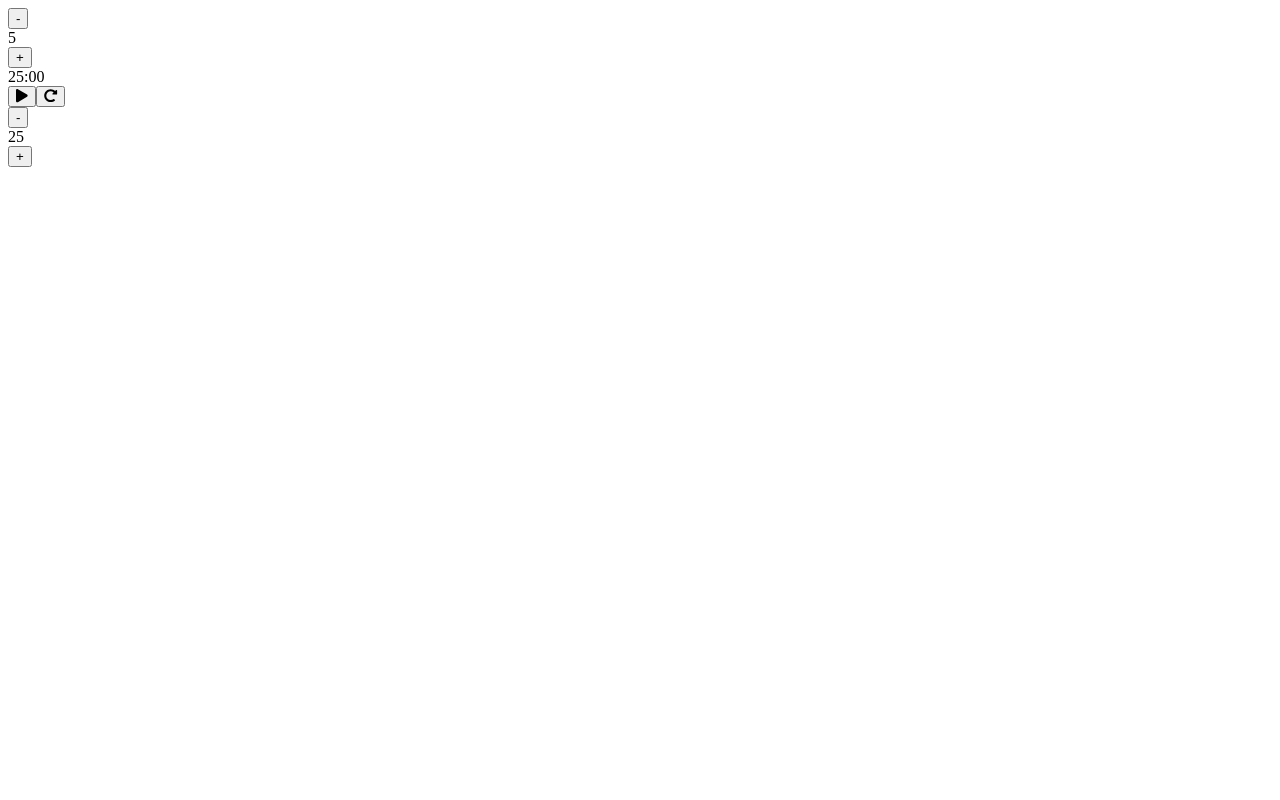
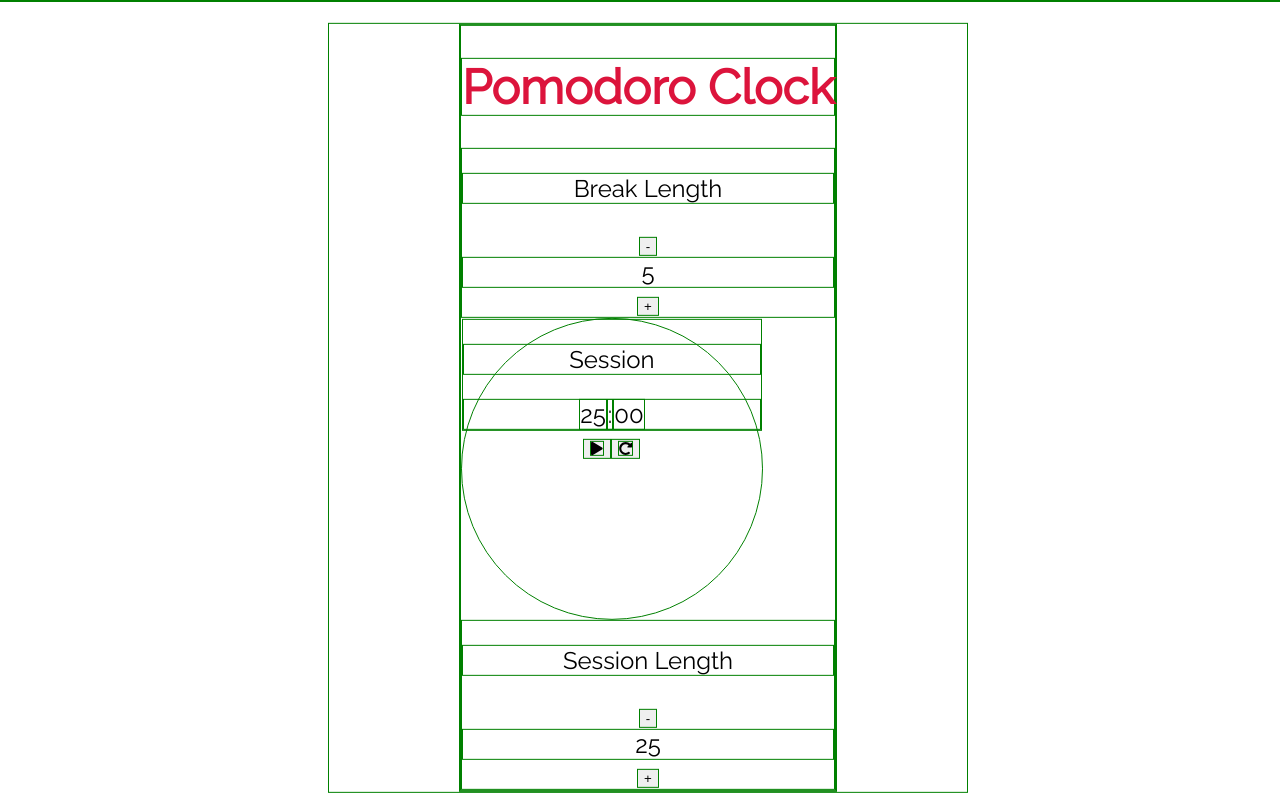
Before and after one commit to SviatlanKa/pomodoro-clock, a React (Create React App) app: page / in a window 1280 px wide. Built offline with nearby package versions, Linux system fonts and the light colour scheme.

Commit message:
Start Styiling
Finished functionality. Start styling with SCSS using.

```diff
--- a/package.json
+++ b/package.json
@@ -6,6 +6,7 @@
     "@fortawesome/fontawesome-svg-core": "^1.2.22",
     "@fortawesome/free-solid-svg-icons": "^5.10.2",
     "@fortawesome/react-fontawesome": "^0.1.4",
+    "node-sass": "^4.12.0",
     "react": "^16.9.0",
     "react-dom": "^16.9.0",
     "react-scripts": "3.1.1"
--- a/src/components/App.jsx
+++ b/src/components/App.jsx
@@ -6,38 +6,38 @@ class App extends Component {
     constructor(props){
         super(props);
         this.state = {
-            break: 5,
-            session: 25,
-            isPlay: false,
-            isPause: false,
-            isReset: false
+            breakLength: 5,
+            sessionLength: 25,
+            isPlay: false
         }
         this.handleClick = this.handleClick.bind(this);
     }
 
     handleClick(valueName, value) {
+        console.log(`stateName: ${valueName}, value: ${value}`);
         this.setState({ [valueName]: value });
     }
 
     render() {
         return(
             <div>
+                <h1 className="title">Pomodoro Clock</h1>
                 <TimeLength
                     stateName="break"
-                    length={this.state.break}
+                    length={this.state.breakLength}
+                    isPlay={this.state.isPlay}
                     onHandleClick={this.handleClick}
                 />
                 <Timer
-                    break={this.state.break}
-                    session={this.state.session}
+                    breakLength={this.state.breakLength}
+                    sessionLength={this.state.sessionLength}
                     isPlay={this.state.isPlay}
-                    isPause={this.state.isPause}
-                    isReset={this.state.isReset}
                     onHandleClick={this.handleClick}
                 />
                 <TimeLength
                     stateName="session"
-                    length={this.state.session}
+                    length={this.state.sessionLength}
+                    isPlay={this.state.isPlay}
                     onHandleClick={this.handleClick}
                 />
             </div>
--- /dev/null
+++ b/src/components/App.scss
@@ -0,0 +1,60 @@
+@import url('https://fonts.googleapis.com/css?family=Assistant|Raleway&display=swap');
+* {
+  border: solid 1px green;
+}
+body {
+  position: fixed;
+  top: 50%;
+  left: 50%;
+  transform: translate(-50%, -50%);
+
+  display: flex;
+  flex-wrap: wrap;
+  justify-content: center;
+  box-sizing: border-box;
+  width: 50vw;
+  font-family: "Raleway", sans-serif;
+  font-size: 1.5em;
+  text-align: center;
+}
+
+.title {
+  color: crimson;
+}
+
+/*Variables*/
+
+
+.time-length-container, .timer-container {
+
+}
+
+.time-length-container {
+
+  .length-label {
+
+  }
+  .length-btn {
+
+  }
+  .time-length {
+
+  }
+}
+
+.timer-container {
+  width: 300px;
+  height: 300px;
+  border-radius: 50%;
+  .timer-label {
+
+  }
+  #timer-left {
+    span {
+
+    }
+  }
+  .timer-btn {
+
+  }
+}
--- a/src/components/TimeLength.jsx
+++ b/src/components/TimeLength.jsx
@@ -7,29 +7,39 @@ class TimeLength extends Component {
     }
 
     handleClick(e) {
-        let { stateName, length } = this.props;
-        if (length > 0 && length < 60) {
-            length = e.target.id.includes('increment') ? length + 1 : length - 1;
+        let { length, isPlay } = this.props;
+        const stateName = this.props.stateName + 'Length';
+        if (length >= 0 && length < 60 && !isPlay) {
+            if (e.target.id.includes('increment')) {
+                length++;
+            } else {
+                length = length > 0 ? length - 1 : 0;
+            }
             this.props.onHandleClick(stateName, length);
         }
     }
 
     render() {
-        const idDec = `${this.props.stateName}-decrement`;
-        const idInc = `${this.props.stateName}-increment`;
+        const { stateName } = this.props;
+        const idDec = `${stateName}-decrement`;
+        const idInc = `${stateName}-increment`;
+        const idLength = `${stateName}-length`;
+        const idLabel = `${stateName}-label`;
+        const textLabel = stateName === 'break' ? 'Break Length' : 'Session Length';
         return(
-            <div>
-                <button
-                    id={idDec}
+            <div className="time-length-container">
+                <p id={idLabel} className="length-label">{textLabel}</p>
+                <button id={idDec}
+                    className="length-btn"
                     onClick={this.handleClick}
                 >
                     -
                 </button>
-                <div>
+                <div id={idLength} className="time-length">
                     {this.props.length}
                 </div>
-                <button
-                    id={idInc}
+                <button id={idInc}
+                    className="length-btn"
                     onClick={this.handleClick}
                 >
                     +
--- a/src/components/Timer.jsx
+++ b/src/components/Timer.jsx
@@ -1,86 +1,96 @@
 import React, { Component } from 'react';
 import { FontAwesomeIcon } from '@fortawesome/react-fontawesome';
 import { faPlay, faPause, faRedoAlt } from '@fortawesome/free-solid-svg-icons';
+import beepSound from '../media/beep.mp3';
 
 class Timer extends Component {
     constructor(props) {
         super(props);
         this.state = {
-            timeLeft: {
-                minutes: this.props.session,
-                seconds: '00'
-            }
+            minutes: this.props.sessionLength,
+            seconds: '00',
+            isBreak: false
         }
         this.handleClick = this.handleClick.bind(this);
         this.tickTime = this.tickTime.bind(this);
     }
 
     componentDidUpdate(prevProps, prevState) {
-        if (this.props.session !== prevProps.session) {
-            this.setState({ timeLeft: {
-                minutes: this.props.session,
-                seconds: '00'
-                }
-            })
+        if (this.props.sessionLength !== prevProps.sessionLength) {
+            this.setState({ minutes: this.props.sessionLength, seconds: '00' });
         }
     }
 
     handleClick(e) {
-        let { minutes, seconds } = this.state.timeLeft;
-        let { isPlay, isPause, isReset } = this.props;
+        let { minutes, seconds } = this.state;
+        let { isPlay } = this.props;
         const id = e.currentTarget.id;
-        console.log(`e.target.id: ${id}`);
         if (id === "start-stop") {
-            if (!isPlay && !isPause) {
-                this.props.onHandleClick("isPlay", !isPlay);
+            if (!isPlay) {
                 this.interval = setInterval(this.tickTime, 1000);
-            } else if ((isPlay && !isPause) || (!isPlay && isPause)) {
-                this.props.onHandleClick("isPlay", !isPlay);
-                this.props.onHandleClick("isPause", !isPause);
+            } else {
                 clearInterval(this.interval);
             }
+            this.props.onHandleClick("isPlay", !isPlay);
         } else if (id==="reset") {
-            this.props.onHandleClick("session", 25);
+            clearInterval(this.interval);
+            this.props.onHandleClick("sessionLength", 25);
+            this.props.onHandleClick("breakLength", 5);
+            this.props.onHandleClick("isPlay", false);
+            minutes = '25';
             seconds = '00';
-            this.setState({ seconds });
+            this.setState({ minutes, seconds });
         }
     }
 
     tickTime() {
-        let { minutes, seconds } = this.state.timeLeft;
-        console.log(this.state.timeLeft);
+        let { minutes, seconds, isBreak } = this.state;
+        let { breakLength, sessionLength } = this.props;
         let interval = minutes * 60 + parseInt(seconds);
-        console.log(interval);
+        const audio = new Audio(beepSound);
+
         if (interval > 0) {
             interval--;
-            console.log(`interval: ${interval}`);
             seconds = (interval) % 60;
-            console.log(`seconds: ${seconds}`);
             minutes = Math.floor(interval / 60) % 60;
-            console.log(`minutes: ${minutes}`);
             this.setState({ minutes, seconds });
-            console.log(this.state);
+        } else {
+            if (isBreak) {
+                this.setState({ minutes: sessionLength, seconds: '00' });
+            } else {
+                this.setState({ minutes: breakLength, seconds: '00' });
+            }
+            audio.play();
+            this.setState({ isBreak: !isBreak });
         }
     }
 
     render() {
-        console.log(`props from render: ${this.props.isPlay}`);
-        const { minutes, seconds } = this.state.timeLeft;
-        const icon = this.props.isPlay ? <FontAwesomeIcon icon={faPause} /> : <FontAwesomeIcon icon={faPlay} />;
+        const { minutes, seconds, isBreak } = this.state;
+        const { isPlay } = this.props;
+        const icon = isPlay ? <FontAwesomeIcon icon={faPause} /> : <FontAwesomeIcon icon={faPlay} />;
+        const timerLabel = isBreak ? 'Break' : 'Session';
+
         return(
-            <div>
+            <div className="timer-container">
                 <div>
-                    <span>{minutes}</span>
-                    <span>:</span>
-                    <span>{seconds}</span>
+                    <p id="timer-label">{timerLabel}</p>
+                    <div id="timer-left">
+                        <span>{minutes}</span>
+                        <span>:</span>
+                        <span>{seconds}</span>
+                    </div>
                 </div>
-                <button id="start-stop" onClick={this.handleClick}>
+                <button id="start-stop"
+                        className="timer-btn"
+                        onClick={this.handleClick}>
                     {icon}
                 </button>
-                <button id="reset" onClick={this.handleClick}>
+                <button id="reset"
+                        className="timer-btn"
+                        onClick={this.handleClick}>
                     <FontAwesomeIcon icon={faRedoAlt} />
                 </button>
-
             </div>
         )
     }
--- a/src/index.html
+++ b/src/index.html
@@ -4,7 +4,7 @@
     <meta charset="UTF-8">
     <meta name="viewport" content="width=device-width, initial-scale=1">
     <title>Pomodoro Clock</title>
-    <link rel="stylesheet" type="text/css" href="index.css">
+    <link rel="stylesheet" type="text/css" href="index.scss">
 </head>
 <body>
 <div id="root"></div>
--- a/src/index.js
+++ b/src/index.js
@@ -1,6 +1,7 @@
 import React from 'react';
 import ReactDOM from 'react-dom';
 import App from './components/App';
+import './components/App.scss';
 
 ReactDOM.render(
     <App/>, document.getElementById('root')
```
Also changed, not shown: src/index.scss (renamed from src/index.css), 2 other files (tests, documents, lock files or other folders).
